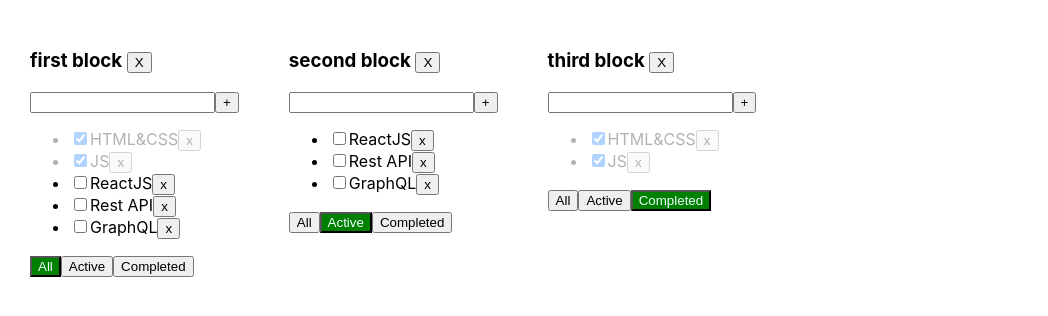
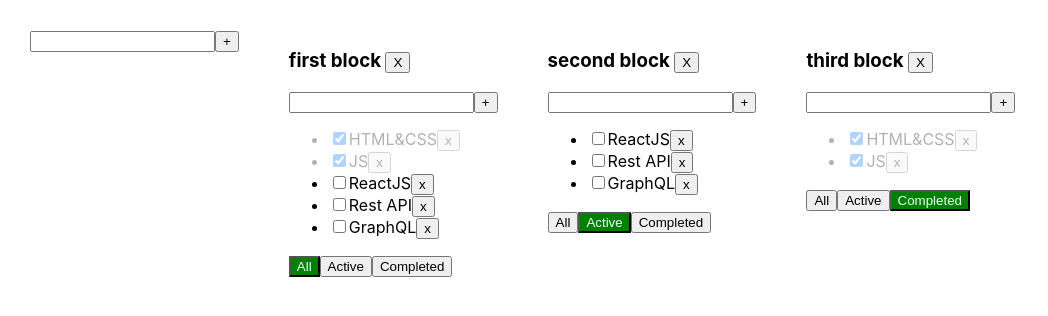
Before and after one commit to vianat/todoListApp, a React (Create React App) app: page / in a window 1280 px wide. Shown: the top 316 px of the page, without its empty margins (0-1048 px from the left). Built offline with nearby package versions, Linux system fonts and the light colour scheme.

Commit message:
6 refactor

```diff
--- a/package.json
+++ b/package.json
@@ -1,5 +1,5 @@
 {
-  "name": "it-incubator-todolist-ts",
+  "name": "todolist-react-ts",
   "version": "0.1.0",
   "private": true,
   "dependencies": {
@@ -21,7 +21,7 @@
     "build": "react-scripts build",
     "test": "react-scripts test",
     "eject": "react-scripts eject",
-    "storybook": "start-storybook -p 6006 -s public",
+    "storybook": "start-storybook -p -s public",
     "build-storybook": "build-storybook -s public"
   },
   "eslintConfig": {
--- a/src/AddItem.tsx
+++ b/src/AddItem.tsx
@@ -1,9 +1,9 @@
 import React, {ChangeEvent, KeyboardEvent, useState} from "react";
 
-type AddBlockPropsType = {
+type AddItemPropsType = {
     addItem: (title: string) => void
 }
-function AddBlock(props: AddBlockPropsType) {
+function AddItem(props: AddItemPropsType) {
 
     let [title, setTitle] = useState("")
     let [error, setError] = useState<string | null>(null)
@@ -37,4 +37,4 @@ function AddBlock(props: AddBlockPropsType) {
     )
 }
 
-export default AddBlock
+export default AddItem
--- a/src/App.tsx
+++ b/src/App.tsx
@@ -2,13 +2,14 @@ import React, {useState} from 'react';
 import './App.css';
 import {Todolist} from './components/TodoList';
 import {v1} from 'uuid';
+import AddItem from "./AddItem";
 
 export type TaskType = {
     id: string
     title: string
     isDone: boolean
 }
-type TodoListType = {
+type BlockType = {
     id: string
     title: string
     filter: FilterValuesType
@@ -23,7 +24,7 @@ function App() {
 
     const block1 = v1(), block2 = v1(), block3 = v1()  // создаём блоки с id , что бы связать блок с тасками #32
 
-    const [blocks, setBlocks] = useState<Array<TodoListType>>([ // лок стейт для блоков
+    const [blocks, setBlocks] = useState<Array<BlockType>>([ // лок стейт для блоков
         {id: block1, title: "first block ", filter: 'all'},
         {id: block2, title: "second block ", filter: 'active'},
         {id: block3, title: "third block ", filter: 'completed'}
@@ -52,20 +53,20 @@ function App() {
         ]
     })
 
+    function addTask     (blockID: string, title: string) {//добавляем block или task
+        let newTask: TaskType = {
+            id: v1(),
+            title: title,
+            isDone: false
+        };
+        const block = tasks[blockID]
+        tasks[blockID] = [newTask, ...block];
+        setTasks({...tasks});
+    }
     function removeTask  (blockID: string, taskID: string) {        // удаляем таску в блоке
         const blockCopy = tasks[blockID]                            // создаём копию блока по id
         tasks[blockID] = blockCopy.filter(t => t.id !== taskID);    // меняем ориг.блок на блок c удалённой таской
         setTasks({...tasks});                                 // сетаем копию ориг.блок
-    }
-    function addTask     (blockID: string, title: string) {//добавляем таску в опред туду
-        let newTask: TaskType = {
-                id: v1(),
-                title: title,
-                isDone: false
-            };
-        const todoListTasks = tasks[blockID]
-        tasks[blockID] = [newTask, ...todoListTasks];
-        setTasks({...tasks});
     }
     function changeFilter(blockID: string, newFilterValue:FilterValuesType) {
 
@@ -83,19 +84,47 @@ function App() {
             setTasks({...tasks})
         }
     }
+    function addBlock(title: string){
+        const newBlockID = v1();
+        const newBlock:BlockType = {
+            id : newBlockID,
+            title: title,
+            filter: 'all'
+        }
+        setBlocks([newBlock, ...blocks])
+        setTasks({...tasks, [newBlockID]: []})
+    }
     function removeBlock (blockID: string){
         setBlocks(blocks.filter(tdl => tdl.id !== blockID)) // удаляем бок и сэтаем стэйт
         delete tasks[blockID]                               // удаление данных их реального стейта а не из виртуального
         setTasks({...tasks})
     }
+    function changeTaskTitle(blockID: string, taskId: string, title: string) {
+        const todoListTasks = tasks[blockID]
+        const task: TaskType | undefined = todoListTasks.find(t => t.id === taskId)
+        if (task) {
+            task.title = title
+            setTasks({...tasks})
+        }
+    }
+    function changeBlockTitle(blockID: string, title: string){
+        const block =  blocks.find(b=>b.id===blockID)
+        if(block){
+            block.title = title
+            setTasks({...tasks})
+        }
+    }
 
     return (
         <div className="App">
+            <AddItem addItem={addBlock}/>              {/*  создаём новый блок*/}
+
             {
                 blocks.map(tdl => {                     // фильтруем по корневым блокам
                     let taskForTodoList = tasks[tdl.id] // фильтруем блоки и устанавливам фильтры
                     if(tdl.filter === "active")   {taskForTodoList = tasks[tdl.id].filter(t => t.isDone === false)}
                     if(tdl.filter === "completed"){taskForTodoList = tasks[tdl.id].filter(t => t.isDone === true)}
+
                     return (
                         <Todolist key={tdl.id}
                                   id={tdl.id}
@@ -106,7 +135,9 @@ function App() {
                                   changeFilter={changeFilter}
                                   addTask={addTask}
                                   changeStatus={changeStatus}
-                                  removeBlock={removeBlock}/>
+                                  removeBlock={removeBlock}
+                                  changeTaskTitle={changeTaskTitle}
+                                  changeBlockTitle={changeBlockTitle}/>
                     )
                 })
             }
--- a/src/EditableSpan.tsx
+++ b/src/EditableSpan.tsx
@@ -0,0 +1,27 @@
+import React, {ChangeEvent, useState} from 'react';
+
+type EditableSpanPropsType = {
+    title: string
+    changeItem:(title: string) => void
+}
+function EditableSpan (props: EditableSpanPropsType) {
+
+    const [title, setTitle] = useState<string>(props.title)
+    const [editMode, setEditMode] = useState<boolean>(false)
+
+    function onEditMode (){setEditMode(true)}
+    function OffEditMode(){
+        setEditMode(false)
+        props.changeItem(title)
+    }
+
+    function changeTitle (e: ChangeEvent<HTMLInputElement>) {setTitle(e.currentTarget.value)}
+
+    return (
+        editMode
+            ? <input value={title} onBlur={OffEditMode} autoFocus onChange={changeTitle}/>
+            : <span onDoubleClick={onEditMode}>{props.title}</span>
+    );
+};
+
+export default EditableSpan;
--- a/src/components/TodoList.tsx
+++ b/src/components/TodoList.tsx
@@ -1,77 +1,59 @@
-import React, {ChangeEvent, KeyboardEvent, useState} from 'react';
+import React, {ChangeEvent} from 'react';
 import {FilterValuesType, TaskType} from './../App';
+import AddItem from "../AddItem";
+import EditableSpan from "../EditableSpan";
 
 type TodolistPropsType = {
     id: string
     title: string
     tasks: Array<TaskType>
+    filter: FilterValuesType
     addTask: (blockID: string, title: string) => void
     removeTask: (blockID: string, taskId: string) => void
     changeFilter: (blockID: string, value: FilterValuesType) => void
     changeStatus: (blockID: string, taskId: string, isDone: boolean) => void
-    filter: FilterValuesType
     removeBlock:(blockID: string) => void
+    changeTaskTitle:(blockID: string, taskId: string, title: string) => void
+    changeBlockTitle: (blockID: string, title: string) => void
 }
 
 export function Todolist(props: TodolistPropsType) {
 
-    let [title, setTitle] = useState("")
-    let [error, setError] = useState<string | null>(null)
-
-    const addTask = () => {
-        if (title.trim() !== "") {
-            props.addTask(props.id, title.trim());
-            setTitle("");
-        } else {
-            setError("Title is required");
-        }
-    }
-
-    const onChangeHandler = (e: ChangeEvent<HTMLInputElement>) => {
-        setTitle(e.currentTarget.value)
-    }
-
-    const onKeyPressHandler = (e: KeyboardEvent<HTMLInputElement>) => {
-        setError(null);
-        if (e.charCode === 13) {
-            addTask();
-        }
-    }
+    const addTask = (title: string) => props.addTask(props.id, title)
 
     const onAllClickHandler = () => props.changeFilter(props.id, "all");
     const onActiveClickHandler = () => props.changeFilter(props.id, "active");
     const onCompletedClickHandler = () => props.changeFilter(props.id, "completed");
-
+    const changeBlockTitle = (title: string) => props.changeBlockTitle(props.id, title)
 
     return <div>
-        <h3>{props.title}<button onClick={()=> props.removeBlock(props.id)}>X</button></h3>
-        <div>
-            <input value={title}
-                   onChange={onChangeHandler}
-                   onKeyPress={onKeyPressHandler}
-                   className={error ? "error" : ""}
-            />
-            <button onClick={addTask}>+</button>
-            {error && <div className="error-message">{error}</div>}
-        </div>
+        <h3>
+            <EditableSpan title={props.title} changeItem={changeBlockTitle}/>
+            <button onClick={ () => props.removeBlock(props.id) }>X</button>
+        </h3>
+
+        <AddItem addItem={addTask}/>
+
         <ul>
             {
                 props.tasks.map(t => {
                     const onClickHandler = () => props.removeTask(props.id, t.id)
-                    const onChangeHandler = (e: ChangeEvent<HTMLInputElement>) => {
-                        props.changeStatus(props.id, t.id, e.currentTarget.checked );
-                    }
+                    const onChangeStatus = (e: ChangeEvent<HTMLInputElement>) => props.changeStatus(props.id, t.id, e.currentTarget.checked )
+                    const changeTitle = (title:string) => props.changeTaskTitle(props.id, t.id,  title)
 
                     return <li key={t.id} className={t.isDone ? "is-done" : ""}>
                                 <input type="checkbox"
-                                       onChange={onChangeHandler}
+                                       onChange={onChangeStatus}
                                        checked={t.isDone}/>
-                                <span>{t.title}</span>
+                                <EditableSpan
+                                    title={t.title}
+                                    changeItem={changeTitle}/>
                                 <button onClick={onClickHandler}>x</button>
                     </li>
                 })
             }
         </ul>
+
         <div>
             <button className={props.filter === 'all' ? "active-filter" : ""}
                     onClick={onAllClickHandler}>All</button>
```
